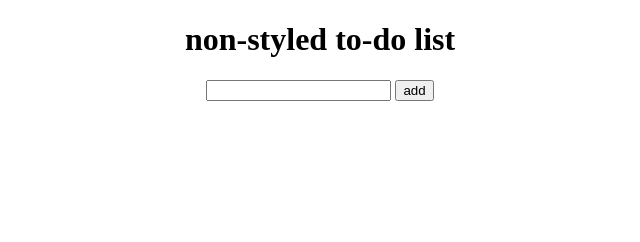
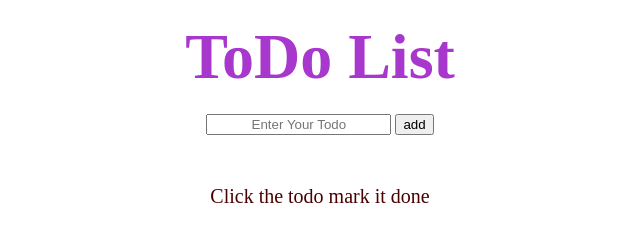
Before and after one commit to Abhishekjha9/SimpleTodoList, a plain HTML site: page index.html in a window 1280 px wide. Shown: the whole page, without its empty margins (320-960 px from the left). Drawn offline with Linux system fonts and the light colour scheme.

Commit message:
Update index.html

```diff
--- a/index.html
+++ b/index.html
@@ -7,15 +7,20 @@
     <link rel="stylesheet" href="style.css">
 </head>
 <body>
-    <h1>non-styled to-do list</h1>
     <div class="container">
-        <input type="text" id="inputField">
-        <button onclick="addTask()">add</button>
-        <ul id="list">
-
-        </ul>
+        <h1 style="margin: 20px; color: #a838cd; font-size: 4rem;">ToDo List</h1>
+        <div id="subcontainer">
+    <div class="todo">
+        <div id="row">
+            <input type="text" id="inputField" placeholder="Enter Your Todo">
+            <button onclick="addTask()">add</button>
+        </div>
+        <ul id="list"> </ul>
         <p></p>
     </div>
+</div>
+<p style="margin: 50px; color: rgb(74, 0, 0); font-size: 20px;"> Click the todo mark it done</p>
+</div>
     <script src="script.js"></script>
 </body>
 </html>
```
